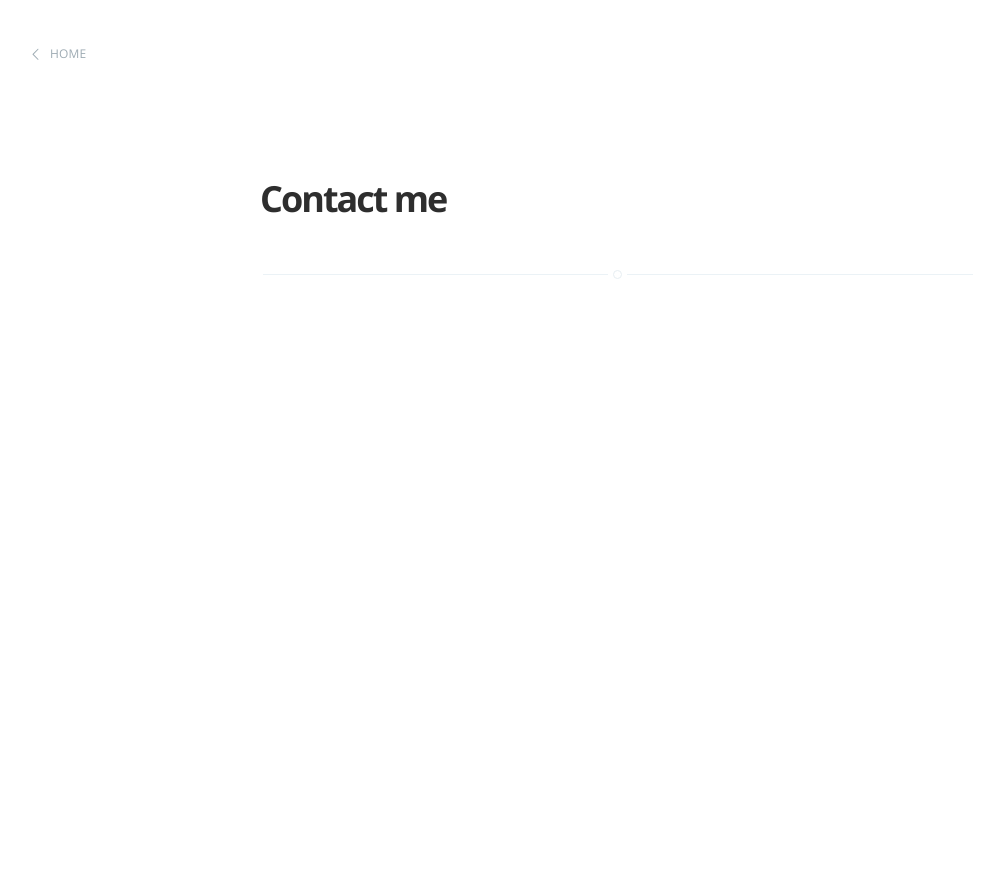
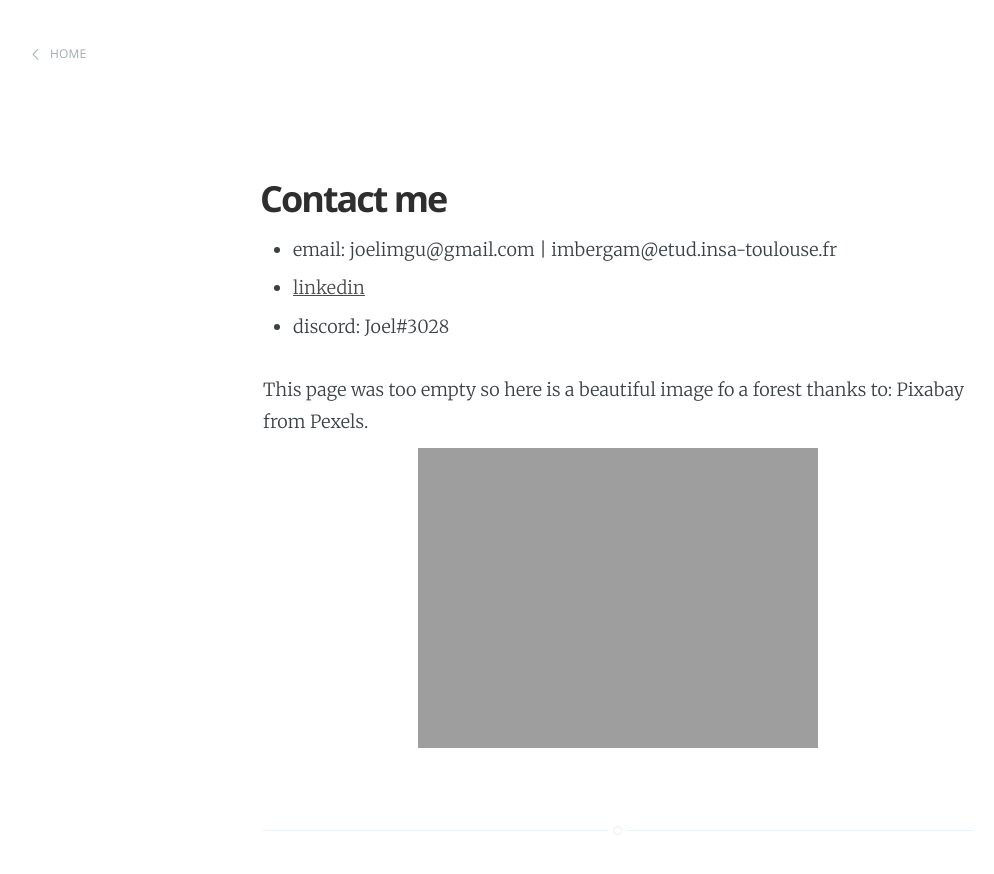
Before and after one commit to joelimgu/joelimgu.github.io, a Jekyll site: the page built from contact.md, in a window 1280 px wide. Shown: the top 874 px of the page, without its empty margins (22-1016 px from the left). Built offline with Jekyll 4.4.1, drawn with Linux system fonts in a browser that asks for light colours.

Commit message:
Added contact

```diff
--- a/contact.md
+++ b/contact.md
@@ -2,3 +2,10 @@
 layout: page
 title: Contact me
 ---
+
+- email: joelimgu@gmail.com \| imbergam@etud.insa-toulouse.fr
+- [linkedin](https://www.linkedin.com/in/joel-imbergamo-guasch-3431b21a5/)
+- discord: Joel#3028
+
+This page was too empty so here is a beautiful image fo a forest thanks to: Pixabay from Pexels.
+![Forest]({{site.url}}/assets/images/forest.jpg)
```
Also changed, not shown: about.md (+0 -3 lines).
